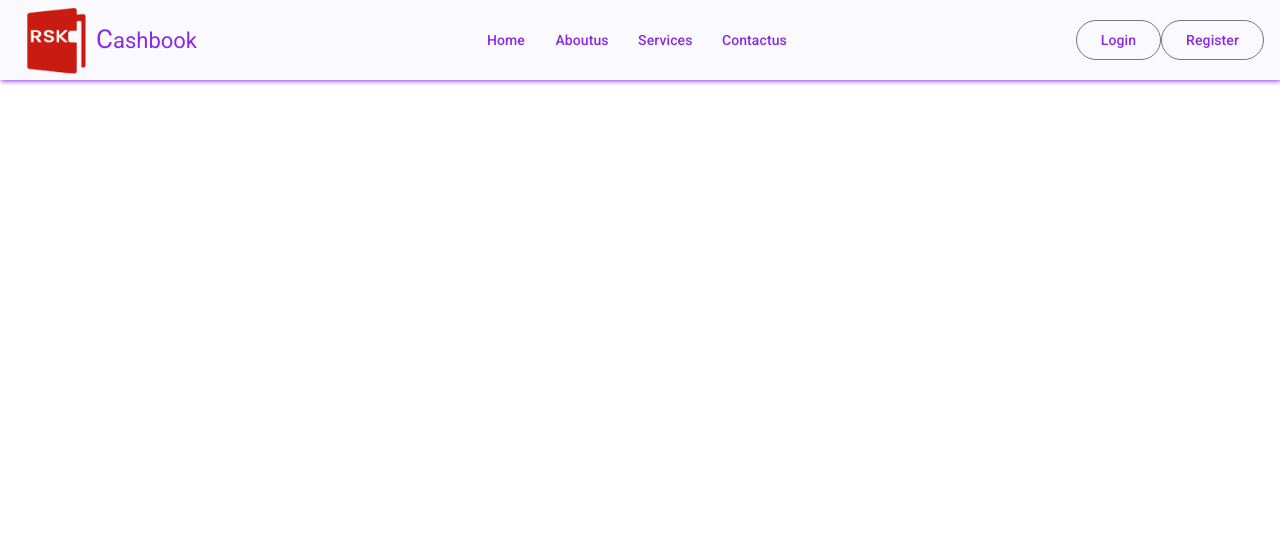
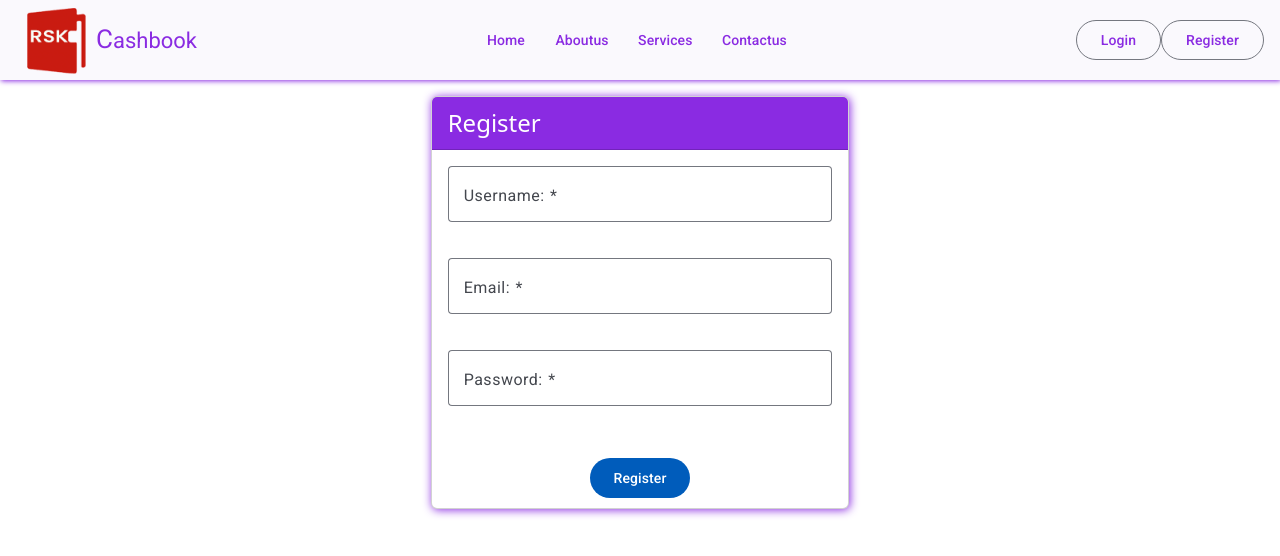
Before and after one commit to SatishKonduru/cashBook, an Angular app: page /register in a window 1280 px wide. Before the commit this address led to /. Shown: the top 556 px of the page. Built offline with nearby package versions, Linux system fonts and the light colour scheme.

Commit message:
Register Component

```diff
--- a/src/app/pages/header/header.component.html
+++ b/src/app/pages/header/header.component.html
@@ -12,5 +12,5 @@
     </span>
     <span class="spacer"></span>
     <button mat-stroked-button style="color: blueviolet">Login</button>
-    <button mat-stroked-button style="color: blueviolet">Register</button>
+    <button mat-stroked-button style="color: blueviolet" [routerLink]="'/register'">Register</button>
 </mat-toolbar>
--- /dev/null
+++ b/src/app/pages/login/login.component.html
@@ -0,0 +1 @@
+<p>login works!</p>
--- /dev/null
+++ b/src/app/pages/register/register.component.html
@@ -0,0 +1,64 @@
+<div class="container-fluid mt-3">
+  <div class="col-4 mx-auto" >
+    <div class="card p-0" style="box-shadow: 1px 1px 10px blueviolet;">
+        <div class="card-header" style="background-color: blueviolet; color: #fff; font-size: 24px; font-weight: 500;">
+            Register
+        </div>
+        <div class="card-body">
+            <form [formGroup]="registerForm">
+                <p>
+                  <mat-form-field appearance="outline" style="width: 100%;">
+                    <mat-label>Username: </mat-label>
+                    <input matInput formControlName="username">
+                    <mat-error>
+                        @if(registerForm.controls.username.touched && registerForm.controls.username.invalid){
+                            @if(registerForm.controls.username.errors?.required){
+                                <span>Username is Required</span>
+                            }
+                            @if(registerForm.controls.username.errors?.pattern){
+                                <span>Invalid Username - No Special charaters are allowed</span>
+                            }
+                        }
+                    </mat-error>
+                  </mat-form-field>
+                </p>
+                <p>
+                    <mat-form-field appearance="outline" style="width: 100%;">
+                      <mat-label>Email: </mat-label>
+                      <input matInput formControlName="email">
+                      <mat-error>
+                          @if(registerForm.controls.email.touched && registerForm.controls.email.invalid){
+                              @if(registerForm.controls.email.errors?.required){
+                                  <span>Email is Required</span>
+                              }
+                              @if(registerForm.controls.email.errors?.email){
+                                  <span>Invalid Email </span>
+                              }
+                          }
+                      </mat-error>
+                    </mat-form-field>
+                  </p>
+                  <p>
+                    <mat-form-field appearance="outline" style="width: 100%;">
+                      <mat-label>Password: </mat-label>
+                      <input matInput type="password" formControlName="password">
+                      <mat-error>
+                          @if(registerForm.controls.password.touched && registerForm.controls.password.invalid){
+                              @if(registerForm.controls.password.errors?.required){
+                                  <span>Password is Required</span>
+                              }
+
+                          }
+                      </mat-error>
+                    </mat-form-field>
+                  </p>
+            </form>
+        </div>
+        <div class="row">
+            <div class="text-center">
+                <button mat-flat-button style="margin-bottom: 10px;" (click)="onRegister()">Register</button>
+            </div>
+        </div>
+    </div>
+  </div>
+</div>
--- /dev/null
+++ b/src/app/pages/register/register.component.ts
@@ -0,0 +1,40 @@
+import { CommonModule } from '@angular/common';
+import { Component, inject, OnInit } from '@angular/core';
+import { FormBuilder, FormGroup, ReactiveFormsModule, Validators } from '@angular/forms';
+import {MatFormFieldModule} from '@angular/material/form-field';
+import {MatInputModule} from '@angular/material/input';
+import {MatButtonModule} from '@angular/material/button';
+import { globalProperties } from '../../shared/globalProperties';
+
+@Component({
+  selector: 'app-register',
+  standalone: true,
+  imports: [
+    CommonModule,
+    ReactiveFormsModule,
+    MatFormFieldModule,
+    MatInputModule,
+    MatButtonModule
+  ],
+  templateUrl: './register.component.html',
+  styleUrl: './register.component.css'
+})
+export class RegisterComponent implements OnInit {
+
+  registerForm : any = FormGroup
+  formBuilder = inject(FormBuilder)
+
+  ngOnInit(): void {
+    this.registerForm = this.formBuilder.group({
+      username: ['', [Validators.required, Validators.pattern(globalProperties.nameRegx)]],
+      email: ['', [Validators.required, Validators.email]],
+      password: ['', [Validators.required]]
+    })
+  }
+
+  onRegister(){
+    const formData = this.registerForm.value
+    console.log("Form Data: ", formData)
+  }
+
+}
```
Also changed, not shown: src/app/app.routes.ts (+11 -0 lines), src/app/pages/login/login.component.ts (added, +12 -0 lines), src/app/pages/login/login.component.css (added), src/app/pages/register/register.component.css (added).
